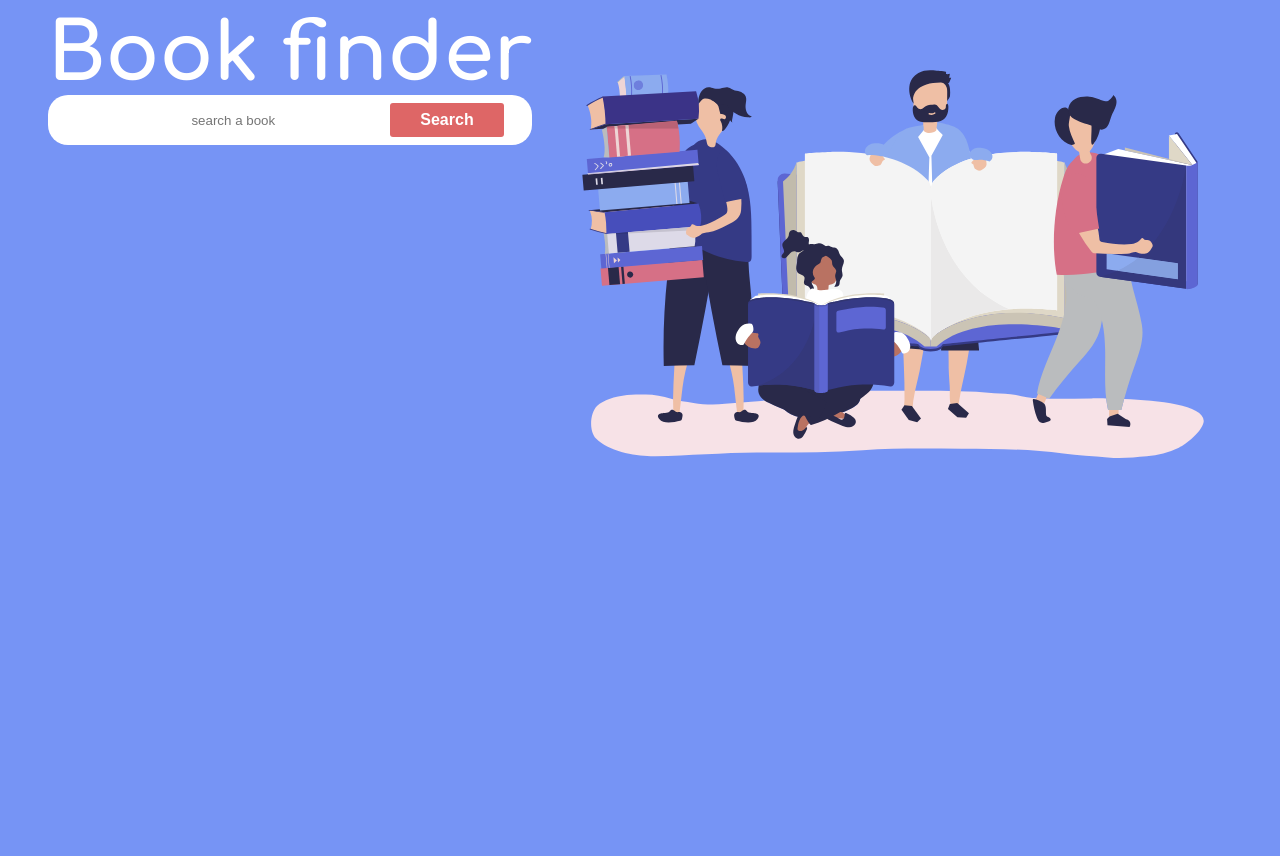
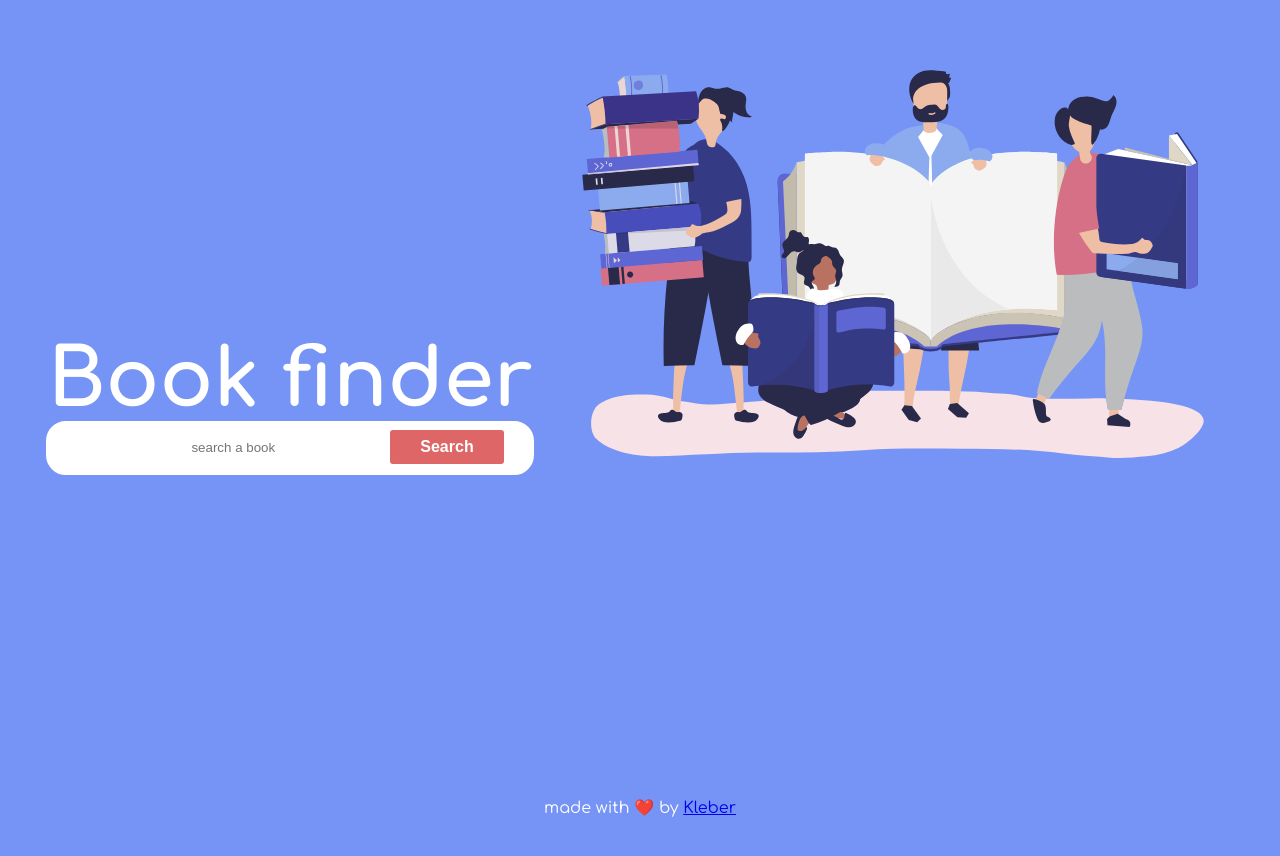
Before and after one commit to spizzleayo/book-finder, a React (Create React App) app: page / in a window 1280 px wide. Shown: the top 856 px of the page. Before the commit the page ends 800 px from the top, so only its background shows below. Built offline with nearby package versions, Linux system fonts and the light colour scheme.

Commit message:
Finished the feature List books

```diff
--- a/src/api/axios.ts
+++ b/src/api/axios.ts
@@ -1,7 +1,5 @@
 import axios from 'axios';
 
-const api = axios.create({
-
-});
+const api = axios.create();
 
 export default api;
--- /dev/null
+++ b/src/components/BookCard/index.tsx
@@ -0,0 +1,63 @@
+import React from "react";
+import { Container } from "./style";
+
+interface BookCardProps {
+  book: {
+    id: string;
+    volumeInfo: {
+      title: string;
+      authors: string[];
+      publishedDate: string;
+      description: string;
+      publisher: string;
+      imageLinks: {
+        thumbnail: string;
+      };
+    };
+    saleInfo: {
+      saleability: string;
+      buyLink: string;
+    };
+  };
+}
+
+const BookCard: React.FC<BookCardProps> = (Props) => {
+  const { id, volumeInfo, saleInfo } = Props.book;
+
+  return (
+    <Container>
+      <strong>{volumeInfo.title}</strong>
+      <span>{volumeInfo.publishedDate}</span>
+      <span>{volumeInfo.publisher}</span>
+
+      {volumeInfo.authors !== undefined &&
+        volumeInfo.authors.map((author) => {
+          return <p key={`${author}_${id}`}>{author}</p>;
+        })}
+      {volumeInfo.imageLinks !== undefined && (
+        <img src={volumeInfo.imageLinks.thumbnail} alt={volumeInfo.title} />
+      )}
+      <div className="description">
+        <p>{volumeInfo.description !== undefined && volumeInfo.description}</p>
+      </div>
+      <a
+        target="blank"
+        rel="noopener"
+        href={
+          saleInfo.saleability === "FOR_SALE"
+            ? saleInfo.buyLink
+            : `https://www.amazon.com.br/s?k=${volumeInfo.title}`
+        }
+        style={
+          saleInfo.saleability === "FOR_SALE"
+            ? undefined
+            : { background: "#E67A00" }
+        }
+      >
+        {saleInfo.saleability === "FOR_SALE" ? "Buy on google Play." : "Buy on amazon"}
+      </a>
+    </Container>
+  );
+};
+
+export default BookCard;
--- /dev/null
+++ b/src/components/BookCard/style.ts
@@ -0,0 +1,69 @@
+import styled from "styled-components";
+
+export const Container = styled.div`
+  width: 300px;
+  position:relative;
+  max-height: 500px;
+  border-radius: 10px;
+  text-align: center;
+  background-color: whitesmoke;
+  display: flex;
+  flex-direction: column;
+  justify-content: center;
+  padding: 5px;
+  font-weight: border-left;
+
+  .description{
+      text-align:left;
+      height:50px;
+      margin-bottom:50px;
+      overflow: scroll;
+      overflow-x: hidden;
+  }
+
+  span & span{
+      margin: 5px;
+  }
+  strong {
+    font-weight: bold;
+    margin-bottom: 8px;
+  }
+  p {
+    color: #282928;
+  }
+  img {
+    max-width: 50%;
+    margin: 15px auto;
+    cursor: pointer;
+
+  }
+
+  a {
+    box-sizing: border-box;
+    position:absolute;
+    left:0;
+    right:0;
+    bottom:0;
+    text-decoration:none;
+    outline: none;
+    border-radius: 3px;
+    text-align: center;
+    cursor: pointer;
+    padding: 0 30px;
+    font-size: 16px;
+    background: #141236;
+    color: #fff;
+    font-weight: bold;
+    border: 0;
+    height: 34px;
+    line-height: 34px;
+    transition: background 0.5s;
+    &:hover {
+      background: #211e4f;
+    }
+  }
+
+  & + & {
+    margin: 5px;
+  }
+`;
--- a/src/components/Figure/style.ts
+++ b/src/components/Figure/style.ts
@@ -4,7 +4,7 @@ export const Container = styled.div`
     img{
         width:700px;
         @media(max-width: 800px) {
-
+            width:300px;
 
         }
     }
--- a/src/components/Input/index.tsx
+++ b/src/components/Input/index.tsx
@@ -1,23 +1,26 @@
 import React, { FormEvent, useCallback, useState } from 'react';
 import { Container } from './style';
 
+interface InputGroupProps{
+    callback:Function;
+}
 
-const InputGroup:React.FC = () => {
+const InputGroup:React.FC<InputGroupProps> = ({callback}) => {
 
    const [focus,setFocus] = useState(false);
    const [isEmpty,setIsEmpty] = useState(false);
    const [searchValue,setSearchValue] = useState('');
-
    const handleSubmit = useCallback((event:FormEvent) => {
         event.preventDefault();
-        if(searchValue.length === 0){
+        if(!searchValue){
             setIsEmpty(true);
             return;
         }
+        window.location.href = '#searchResult';
+        setIsEmpty(false);
+        callback(searchValue);
 
-        setIsEmpty(false);
-
-    },[searchValue]);
+    },[searchValue,callback]);
 
 
     return (
--- a/src/components/Input/style.ts
+++ b/src/components/Input/style.ts
@@ -13,6 +13,7 @@ export const Container = styled.div<ContainerProps>`
     display:flex;
     justify-content:center;
     align-items:center;
+    border: 2px solid #fff;
 
     ${(props)=> props.isFocused && css`
             border: 2px solid #060936;
@@ -30,11 +31,12 @@ export const Container = styled.div<ContainerProps>`
         }
         button{
            position:absolute;
-           width:100%;
+           width:95vw;
            margin:auto;
            bottom:0;
            left:0;
            right:0;
+           margin: 5px;
         }
 
     }
--- a/src/pages/home/index.tsx
+++ b/src/pages/home/index.tsx
@@ -1,21 +1,80 @@
-import React from 'react';
+import React, { useCallback, useEffect, useState } from 'react';
 import Title from '../../components/Title';
-import Figure from '../../components/Figure'
-import {Container, FormGroup} from './styles/style';
+import Figure from '../../components/Figure';
+import { BookContainer, Container, Footer, FormGroup, Error } from './styles/style';
 import Input from '../../components/Input';
+import ImgFigure from '../../assets/home.svg';
+import BookCard from '../../components/BookCard/index';
 
-import ImgFigure from '../../assets/home.svg'
+import api from '../../api/axios';
 
-const App:React.FC = () => {
-  return (
-    <Container>
-      <FormGroup>
-        <Title content="Book finder"/>
-        <Input />
-      </FormGroup>
-      <Figure alt="Book finder" src={ImgFigure}/>
-    </Container>
-  );
+interface BooksProps {
+  id: string;
+  volumeInfo: {
+    title: string;
+    authors:string[];
+    publishedDate:string;
+    description:string;
+    publisher:string;
+    imageLinks:{
+      thumbnail:string;
+    }
+  };
+  saleInfo:{
+    saleability:string;
+    buyLink:string;
+  };
 }
 
+const App: React.FC = () => {
+  const [search, setSearch] = useState('');
+  const [books, setBooks] = useState<BooksProps[]>([]);
+
+  const handleGetBooks = useCallback(() => {
+    const ApiKey = 'AIzaSyB-BokJ4vlHVVqtrS9vYD6FqNXnUz3dldg';
+    const url = `https://www.googleapis.com/books/v1/volumes?q=${search}&key=${ApiKey}`;
+    api.get(url).then((response) => {
+      if(response.status === 200){
+        setBooks(response.data.items);
+        return;
+      }
+
+    });
+  }, [search]);
+
+  useEffect(() => {
+    if (search.length === 0) return;
+    handleGetBooks();
+  }, [search, handleGetBooks]);
+
+  return (
+    <>
+      <Container>
+        <FormGroup>
+          <Title content='Book finder' />
+          <Input callback={setSearch} />
+            <Error>
+              {
+                books === undefined
+                && <p>'Sorry, We havent found any books with that title'</p>
+              }
+            </Error>
+        </FormGroup>
+        <Figure alt='Book finder' src={ImgFigure} />
+      </Container>
+        <BookContainer id='searchResult'>
+          {!!books && books.map((book) => {
+            return <BookCard key={book.id} book={book}/>;
+          })}
+          <div>
+          <Footer>
+            <p>made with ❤️ by <a href="https://github.com/kleberMRocha">Kleber</a></p>
+          </Footer>
+          </div>
+        </BookContainer>
+
+    </>
+  );
+};
+
 export default App;
--- a/src/pages/home/styles/style.ts
+++ b/src/pages/home/styles/style.ts
@@ -1,22 +1,52 @@
-import styled from 'styled-components';
+import styled from "styled-components";
 
 export const Container = styled.div`
-    display:flex;
-    margin: 0 auto;
-    justify-content:center;
-    width:1200px;
-    height:100vh;
-    @media(max-width: 800px) {
-      width:100vw;
-      flex-wrap:wrap;
-      overflow:hidden;
+  display: flex;
+  margin: 0 auto;
+  justify-content: center;
+  width: 1200px;
+  height: 100vh;
 
-    }
+  @media (max-width: 800px) {
+    width: 100%;
+    flex-wrap: wrap;
+    overflow: hidden;
+  }
+`;
+
+export const BookContainer = styled.div`
+  display: flex;
+  margin: 0 auto;
+  flex-wrap: wrap;
+  justify-content: center;
+  width: 1200px;
+  height: 25vh;
+  @media (max-width: 800px) {
+    width: 100%;
+    flex-wrap: wrap;
+  }
 `;
 
 export const FormGroup = styled.div`
-    display:flex;
-    align-items:center;
-    flex-direction:column;
-    margin: 0 auto;
+  display: flex;
+  align-items: center;
+  justify-content: center;
+  flex-direction: column;
+  margin: 0 auto;
 `;
+
+export const Footer = styled.footer`
+  text-align: center;
+  color: #fff;
+  margin-bottom:20px;
+  width:80vw;
+`;
+
+export const Error = styled.div`
+  p{
+    color:tomato;
+    background-color:whitesmoke;
+    padding:5px;
+    margin:5px;
+  }
+`;
--- a/src/styles/global.css
+++ b/src/styles/global.css
@@ -1,16 +1,84 @@
-html, body, div, span, applet, object, iframe,
-h1, h2, h3, h4, h5, h6, p, blockquote, pre,
-a, abbr, acronym, address, big, cite, code,
-del, dfn, em, img, ins, kbd, q, s, samp,
-small, strike, strong, sub, sup, tt, var,
-b, u, i, center,
-dl, dt, dd, ol, ul, li,
-fieldset, form, label, legend,
-table, caption, tbody, tfoot, thead, tr, th, td,
-article, aside, canvas, details, embed,
-figure, figcaption, footer, header, hgroup,
-menu, nav, output, ruby, section, summary,
-time, mark, audio, video {
+html,
+body,
+div,
+span,
+applet,
+object,
+iframe,
+h1,
+h2,
+h3,
+h4,
+h5,
+h6,
+p,
+blockquote,
+pre,
+a,
+abbr,
+acronym,
+address,
+big,
+cite,
+code,
+del,
+dfn,
+em,
+img,
+ins,
+kbd,
+q,
+s,
+samp,
+small,
+strike,
+strong,
+sub,
+sup,
+tt,
+var,
+b,
+u,
+i,
+center,
+dl,
+dt,
+dd,
+ol,
+ul,
+li,
+fieldset,
+form,
+label,
+legend,
+table,
+caption,
+tbody,
+tfoot,
+thead,
+tr,
+th,
+td,
+article,
+aside,
+canvas,
+details,
+embed,
+figure,
+figcaption,
+footer,
+header,
+hgroup,
+menu,
+nav,
+output,
+ruby,
+section,
+summary,
+time,
+mark,
+audio,
+video {
   margin: 0;
   padding: 0;
   border: 0;
@@ -19,26 +87,41 @@ time, mark, audio, video {
   vertical-align: baseline;
 }
 
-article, aside, details, figcaption, figure,
-footer, header, hgroup, menu, nav, section {
+article,
+aside,
+details,
+figcaption,
+figure,
+footer,
+header,
+hgroup,
+menu,
+nav,
+section {
   display: block;
+}
+html {
+  scroll-behavior: smooth;
 }
 body {
   line-height: 1;
-    font-family: 'Comfortaa', cursive;
+  font-family: "Comfortaa", cursive;
   background: #7694f5;
-
 }
 
-ol, ul {
+ol,
+ul {
   list-style: none;
 }
-blockquote, q {
+blockquote,
+q {
   quotes: none;
 }
-blockquote:before, blockquote:after,
-q:before, q:after {
-	content: '';
+blockquote:before,
+blockquote:after,
+q:before,
+q:after {
+  content: "";
   content: none;
 }
 table {
--- a/tsconfig.json
+++ b/tsconfig.json
@@ -18,7 +18,7 @@
     "resolveJsonModule": true,
     "isolatedModules": true,
     "noEmit": true,
-    "jsx": "react-jsx"
+    "jsx": "react"
   },
   "include": [
     "src"
```
Also changed, not shown: 2 other files (tests, documents, lock files or other folders). Lines whose indentation alone changed are shown as unchanged.
